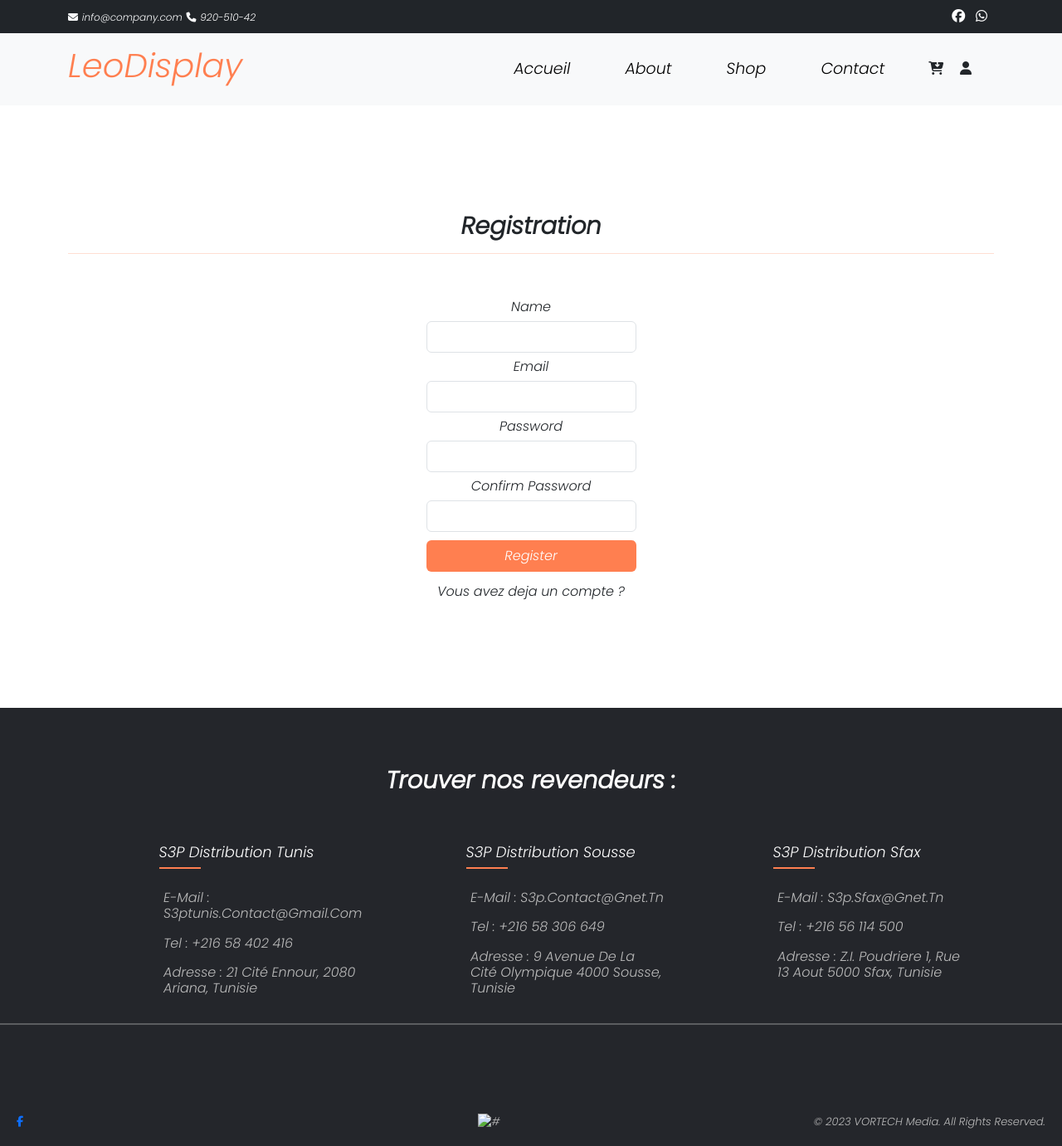
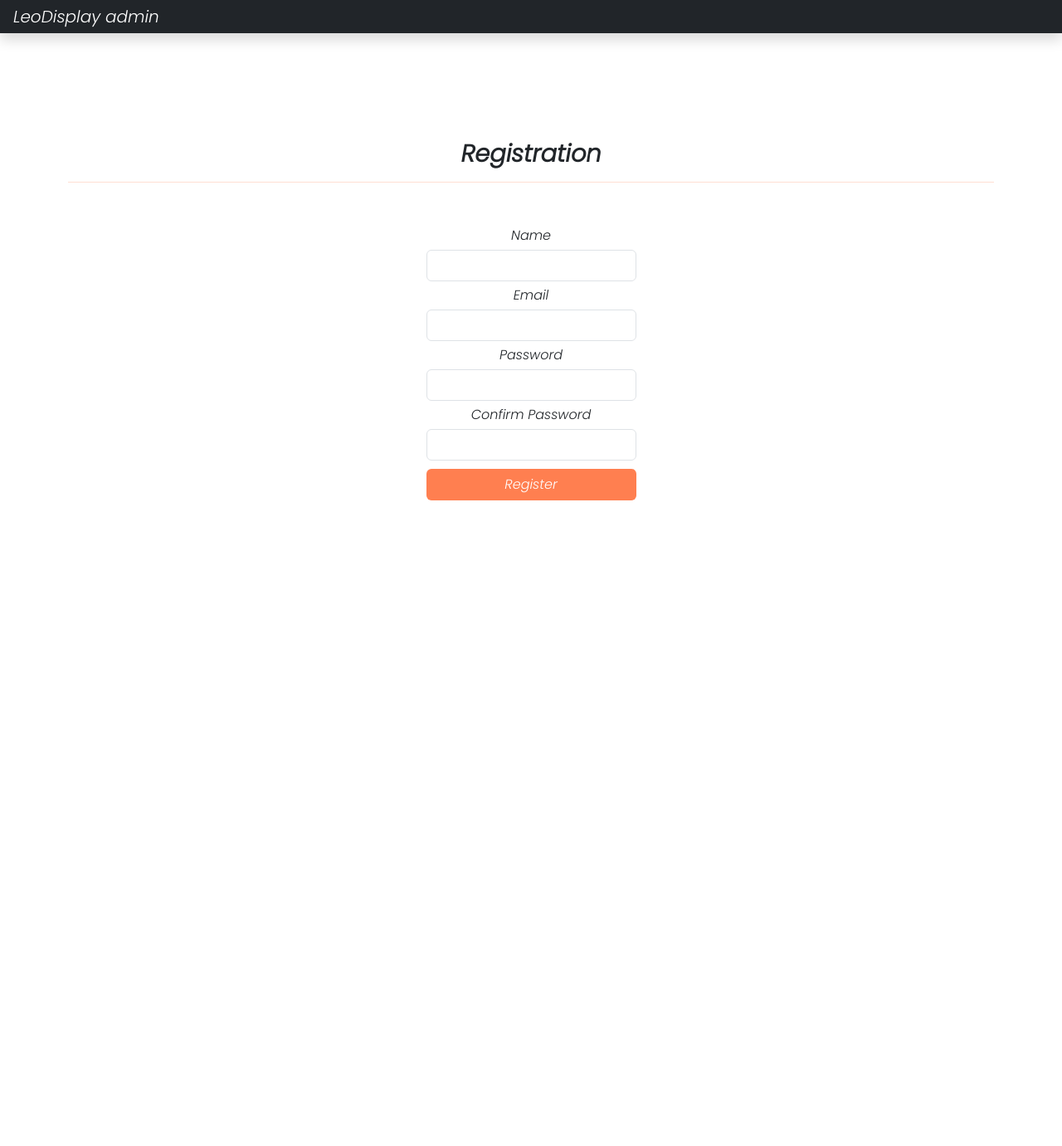
Before and after one commit to selimsoyah/LeoDisplayProject, a PHP site: page /register.php in a window 1280 px wide. Shown: the whole page at 83% size. After the commit the page ends 603 px from the top, so only its background shows below. Run offline with PHP 8.4, Linux system fonts and the light colour scheme; some libraries are stand-ins or nearby versions.

Commit message:
admin add accounts

```diff
--- a/admin/edit_order.php
+++ b/admin/edit_order.php
@@ -18,7 +18,7 @@
         $order_status = $_POST['order_status'];
         $order_id = $_POST['order_id'];
 
-        $stmt = $conn->prepare("UPDATE or   ders SET order_status = ? WHERE order_id = ?");
+        $stmt = $conn->prepare("UPDATE orders SET order_status = ? WHERE order_id = ?");
         $stmt->bind_param('si', $order_status, $order_id);
 
 
@@ -96,7 +96,9 @@
                         </div>
 
                         <div class="form-group mt-3">
-                            <input type="submit" class="btn btn-primary" name="edit_btn" value="Edit"/>
+                            <form action="edit_order.php" method='post'>
+                            <input type="submit" class="btn btn-primary" name="edit_order" value="Edit"/>
+                            </form>
                         </div>
 
                     <?php } ?>
--- a/admin/sidemenu.php
+++ b/admin/sidemenu.php
@@ -12,8 +12,8 @@
         </a>
         <a href="products.php" class="list-group-item list-group-item-action py-2 ripple"><i
             class="fas fa-lock fa-fw me-3"></i><span>Products</span></a>
-        <a href="account.php" class="list-group-item list-group-item-action py-2 ripple"><i
-            class="fas fa-chart-line fa-fw me-3"></i><span>Account</span></a>
+        <a href="../register.php" class="list-group-item list-group-item-action py-2 ripple"><i
+            class="fas fa-chart-line fa-fw me-3"></i><span>Add Account</span></a>
         <a href="add_new_product.php" class="list-group-item list-group-item-action py-2 ripple">
           <i class="fas fa-chart-pie fa-fw me-3"></i><span>Add New Product</span>
         </a>
--- a/login.php
+++ b/login.php
@@ -166,9 +166,6 @@ if(isset($_POST['login_btn'])){
               <div class="form-group">
                 <input type="submit" class="btn" id="login-button" name="login_btn" value="Log In">
               </div>
-              <div class="form-group">
-                <a id="register-url" href="register.php" class="btn">Pas de compte ?</a>
-              </div>
             </form>
           </div>
         </div>
--- a/register.php
+++ b/register.php
@@ -4,12 +4,12 @@ session_start();
 include('server/connection.php');
 
 //if user already registred then take user to account page
-  if(isset($_SESSION['logged_in'])){
+//   if(isset($_SESSION['logged_in'])){
 
-    header('location: account.php');
-    exit;
+//     header('location: account.php');
+//     exit;
 
-}
+// }
 
 
 if (isset($_POST['register'])) {
@@ -57,7 +57,7 @@ if (isset($_POST['register'])) {
                 $_SESSION['user_name'] = $name;
                 $_SESSION['logged_in'] = true;
 
-                header('location: account.php?register_success=You registered successfully');
+                header('location: admin/index.php?register_success=You registered successfully');
             }
             // Account could not be created
             else {
@@ -95,68 +95,19 @@ if (isset($_POST['register'])) {
 </head>
 <body>
 	  <!--Navbar-->
-    <header>
-    <nav class="navbar navbar-expand-lg bg-dark">
-      <div class="container">
-        <div class="w-100 d-flex justify-content-between">
-          <div>
-            <i class="fa-solid fa-envelope text-light contact-info"></i>
-            <a href="" class="navbar-sm-brand text-light text-decoration-none contact-info">info@company.com</a>
-            <i class="fa-solid fa-phone contact-info text-light"></i>
-            <a href="" class="navbar-sm-brand text-white text-decoration-none contact-info">920-510-42</a>
-          </div>
-          <div>
-            <a href="" class="text-white"><i class="fa-brands fa-facebook me-2"></i></a>
-            <a href="" class="text-white"><i class="fa-brands fa-whatsapp me-2"></i></a>
-          </div>
-        </div>
-      </div>
-    </nav>
+    <header class="navbar navbar-dark sticky-top bg-dark fles-md-nowrap p-0 shadow">
+    <a href="#" class="navbar-brand cold-md-3 col-lg-2 me-0 px-3">LeoDisplay admin</a>
+    <button class="navbar-toggler position-absolute d-md-none collapsed" type="button" data-bs-toggler="collapsed">
+    <span class="navbar-toggler-icon"></span>
+  </button>
+  <div class="navbar-nav">
+    <div class="nav-item text-nowrap">
+      <?php if(isset($_SESSION['admin_logged_in'])){ ?>
+      <a href="logout.php?logout=1" class="nav-link px-3">Sign out</a>
+      <?php } ?>
+    </div>
+  </div>
   </header>
-  <header>
-    <nav class="navbar navbar-expand-lg bg-body-tertiary">
-      <div class="container d'flex justify-content-between">
-        <div>
-          <h1 class="text-success brand-title">LeoDisplay</h1>
-        </div>
-        <nav class="navbar navbar-expand-lg bg-body-tertiary">
-          <div class="container-fluid">
-            <div class="collapse navbar-collapse" id="navbarSupportedContent">
-              <ul class="navbar-nav me-auto mb-2 mb-lg-0">
-                <li class="nav-item nav-items">
-                  <a class="nav-link nav-links" aria-current="page" href="accueil.php">Accueil</a>
-                </li>
-                <li class="nav-item nav-items">
-                  <a class="nav-link nav-links" href="">About</a>
-                </li>
-                <li class="nav-item nav-items">
-                  <a class="nav-link nav-links" href="#new">Shop</a>
-                </li>
-                <li class="nav-item nav-items">
-                  <a class="nav-link nav-links" href="contact.php">Contact</a>
-                </li>
-              </ul>
-              <div class="position-relative">
-                <a href="cart.php" class="text-decoration-none text-dark ">
-                  <i class="fa-solid fa-cart-arrow-down nav-icon"></i>
-                </a>
-                <a href="login.php" class="text-decoration-none text-dark">
-                  <i class="fa-solid fa-user nav-icon"></i>
-                </a>
-              </div>
-              <div class="position-absolute rounded-circle cart"><?php if(isset($_SESSION['quantity']) && $_SESSION['quantity'] != 0){?>
-                    <span><?php echo $_SESSION['quantity']; ?></span>
-                  <?php }?></div>
-              <div class="position-absolute rounded-circle user"><span></span></div>
-            </div>
-          </div>
-        </nav>
-      </div>
-    </nav>
-
-  </header>
-
-
 
       <section class="my-5 py-5">
         <div class="container text-center mt-3 pt-3">
@@ -193,9 +144,6 @@ if (isset($_POST['register'])) {
               <div class="form-group">
                 <input type="submit" class="btn" id="register-button" name="register" value="Register">
               </div>
-              <div class="form-group">
-                <a id="register-url" href="login.php" class="btn">Vous avez deja un compte ?</a>
-              </div>
             </form>
           </div>
         </div>
@@ -203,60 +151,6 @@ if (isset($_POST['register'])) {
 
 
 
-      <footer class="footer">
-        <div class="container">
-          <div class="row">
-            <h2 style="color: #ffffff; padding-bottom: 50px; text-align: center;">Trouver nos revendeurs :</h2>
-
-            <div class="footer-col">
-              <h4>S3P Distribution Tunis</h4>
-              <ul>
-                <li><p>E-mail : s3ptunis.contact@gmail.com</p></li>
-                <li><p>Tel : +216 58 402 416</p></li>
-                <li><p>Adresse : 21 Cité ennour, 2080 Ariana, Tunisie</p></li>
-              </ul>
-            </div>
-
-            <div class="footer-col">
-              <h4>S3P Distribution Sousse</h4>
-              <ul>
-                <li><p>E-mail : s3p.contact@gnet.tn</p></li>
-                <li><p>Tel : +216 58 306 649</p></li>
-                <li><p>Adresse : 9 Avenue de la Cité Olympique 4000 Sousse, Tunisie</p></li>
-              </ul>
-            </div>
-
-            <div class="footer-col">
-              <h4>S3P Distribution Sfax</h4>
-              <ul>
-                <li><p>E-mail : s3p.sfax@gnet.tn</p></li>
-                <li><p>Tel : +216 56 114 500</p></li>
-                <li><p>Adresse : Z.I. Poudriere 1, Rue 13 Aout 5000 Sfax, Tunisie</p></li>
-              </ul>
-            </div>
-
-          </div>
-        </div>
-
-        <hr style="border: none; height: 2px; background-color: #ffffff;">
-
-      </footer>
-      <div class="footer-bottom">
-        <div class="content">
-          <div class="child">
-          <a href="#"><i class="fab fa-facebook-f"></i></a>
-          </div>
-
-          <div class="child">
-          <img src="#" alt="#">
-          </div>
-
-          <div class="child">
-          <p>© 2023 VORTECH Media. All Rights Reserved.</p>
-          </div>
-        </div>
-      </div>
-
 
     <script src="https://cdn.jsdelivr.net/npm/bootstrap@5.3.0/dist/js/bootstrap.bundle.min.js" integrity="sha384-geWF76RCwLtnZ8qwWowPQNguL3RmwHVBC9FhGdlKrxdiJJigb/j/68SIy3Te4Bkz" crossorigin="anonymous"></script>
 
```
Also changed, not shown: admin/index.php (+8 -2 lines), cart.php (+9 -1 lines).
